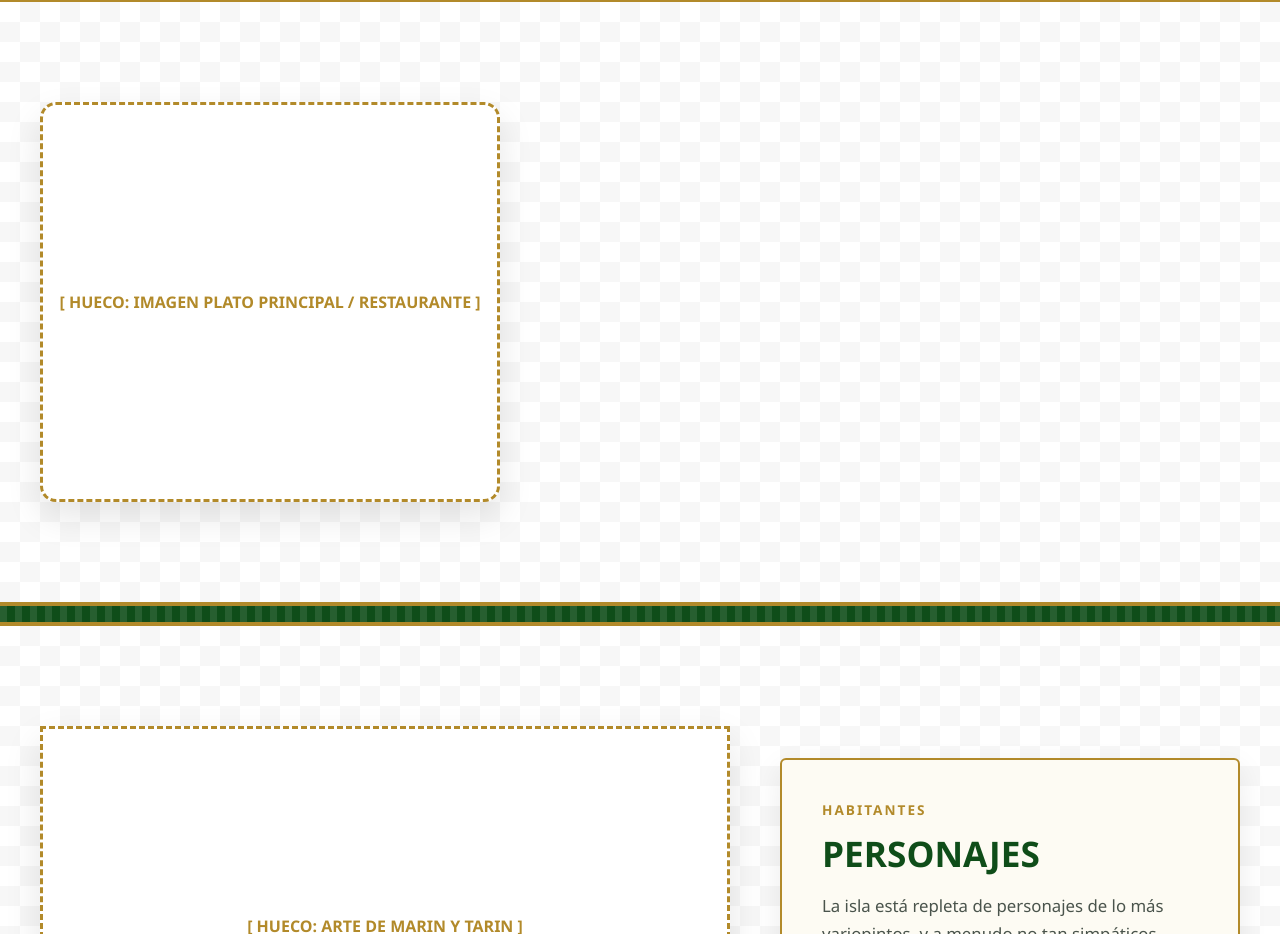
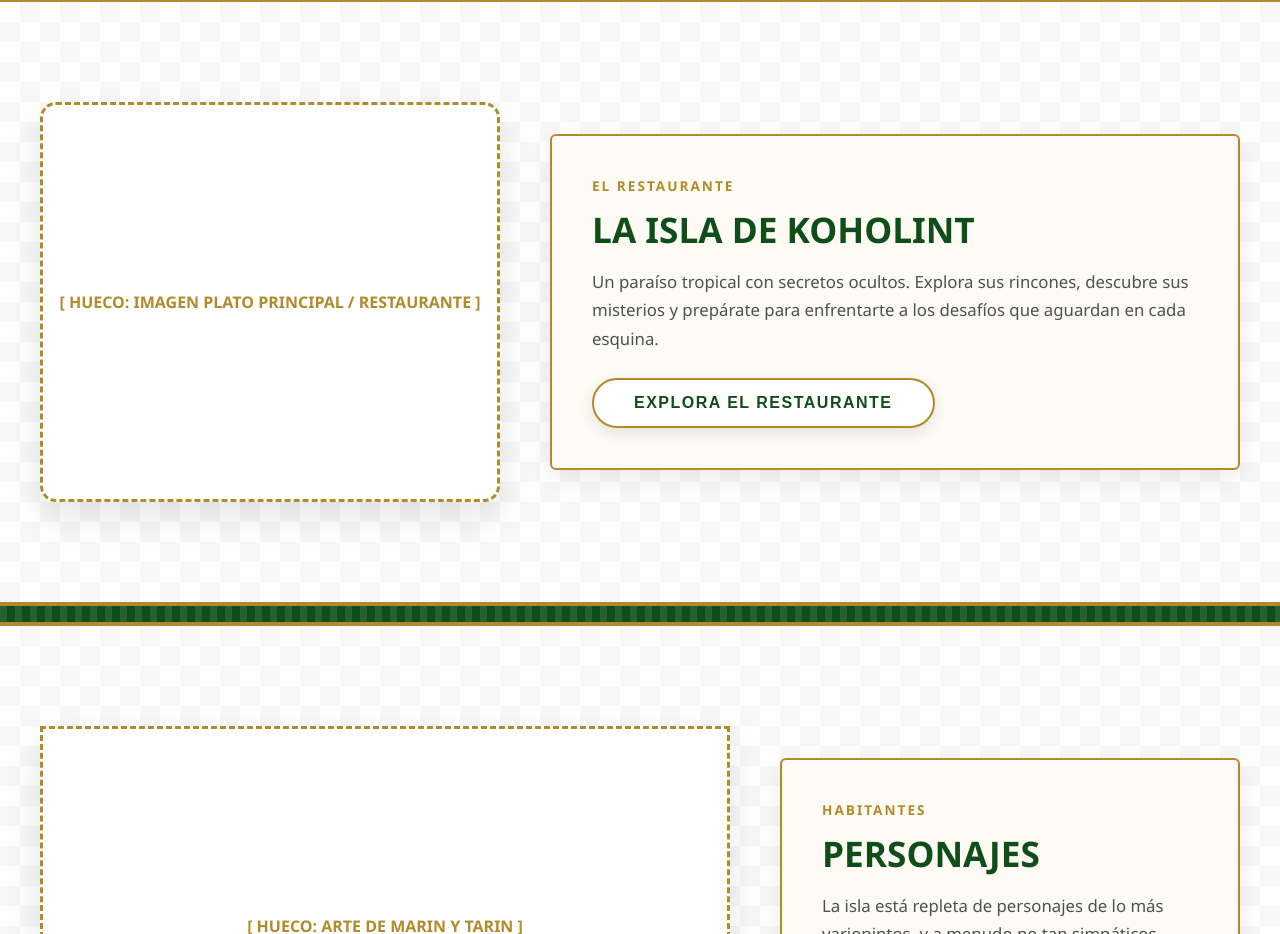
Before and after one commit to Gyda16/The-Human-Ingredient, a plain HTML site: page index.html in a window 1280 px wide. Shown: the part 822-1756 px from the top of the page. Drawn offline with Linux system fonts and the light colour scheme.

Commit message:
Pagina web proyecto 4 The Human Ingredient

```diff
--- a/index.html
+++ b/index.html
@@ -61,7 +61,13 @@
             <div class="block-visual reveal-right">
                 <div class="placeholder-inner circle-or-box">[ HUECO: IMAGEN PLATO PRINCIPAL / RESTAURANTE ]</div>
             </div>
-
+            <div class="block-text parchment-style reveal-left">
+                <span class="section-tag">El Restaurante</span>
+                <h3>La Isla de Koholint</h3>
+                <p>Un paraíso tropical con secretos ocultos. Explora sus rincones, descubre sus misterios y prepárate para enfrentarte a los desafíos que aguardan en cada esquina.</p>
+                <a href="restaurante.html">
+                    <button class="btn-zelda-white">Explora el Restaurante</button>
+                </a>
         </div>
     </section>
 
```
